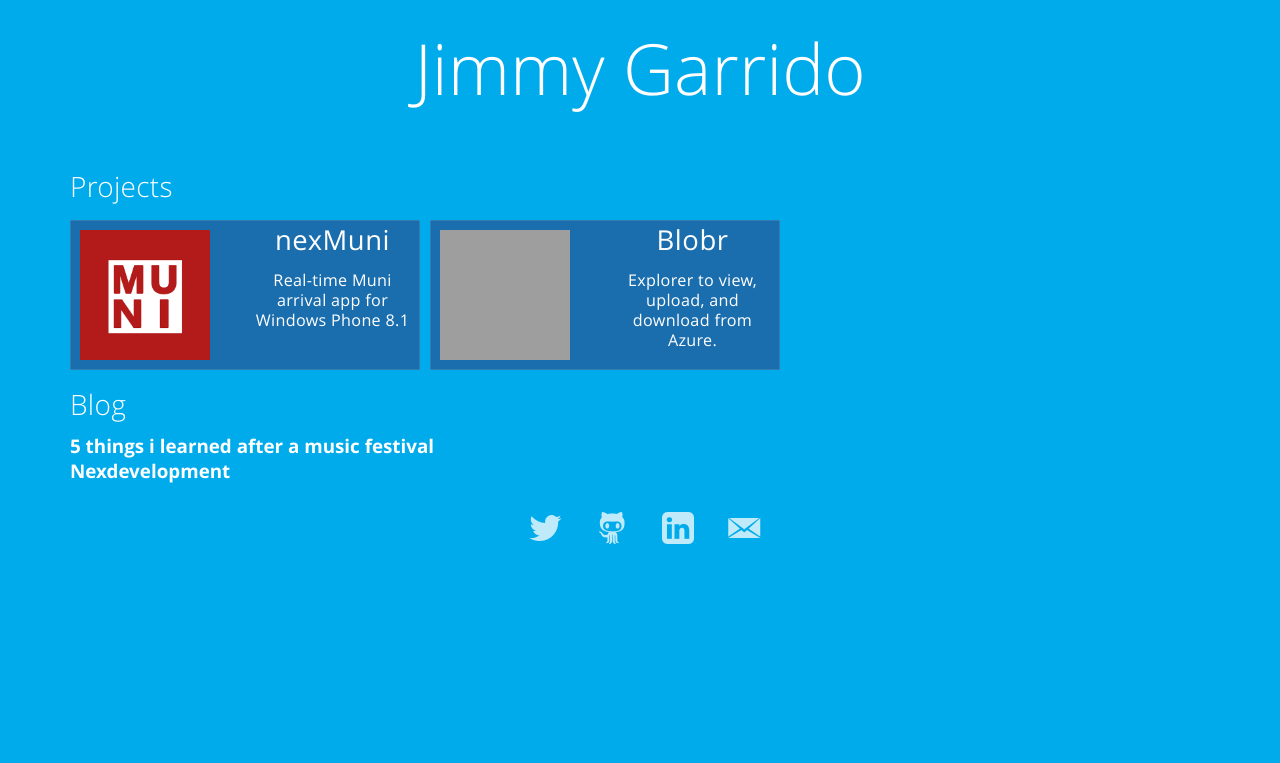
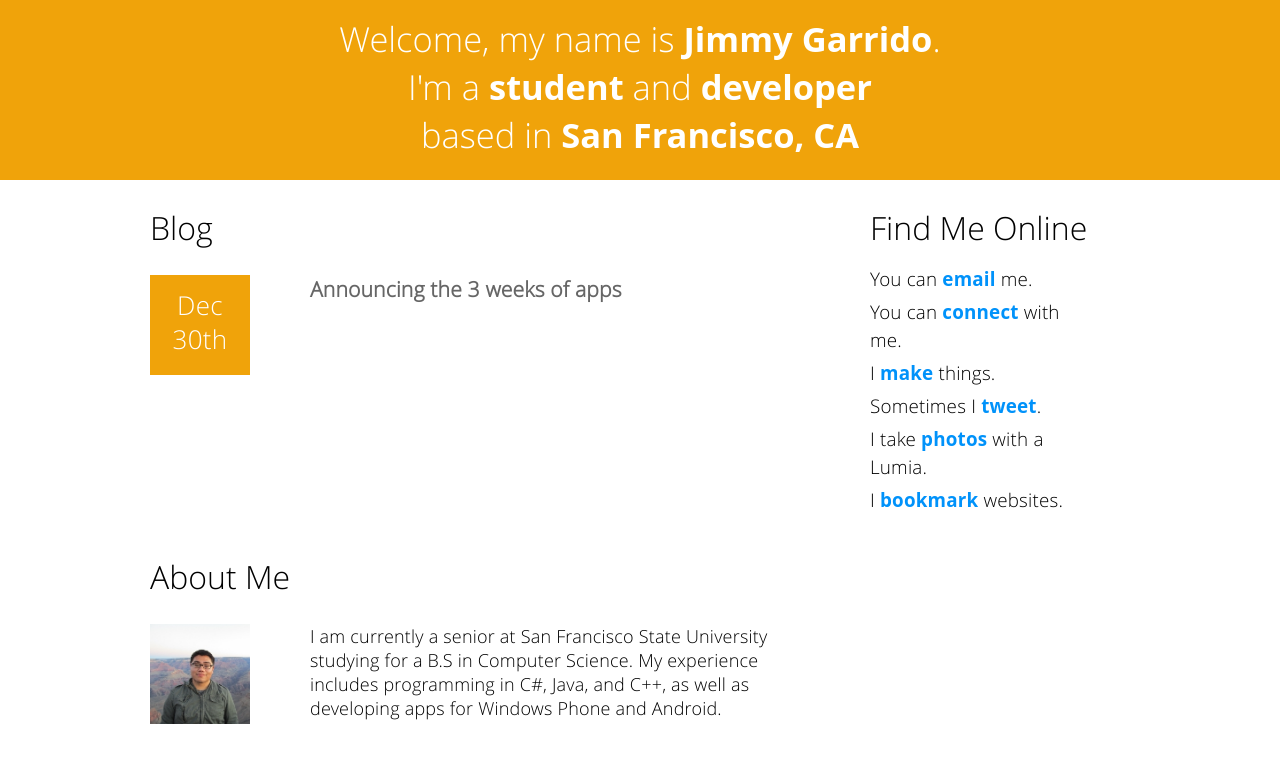
Before and after one commit to jimmgarrido/jimmgarr-site, a Jekyll site: the page built from jekyll.html, in a window 1280 px wide. Shown: the top 763 px of the page. Built offline with Jekyll 4.4.1, drawn with Linux system fonts in a browser that asks for light colours; grey boxes are pictures that could not be loaded.

Commit message:
Test new  layouts

```diff
--- a/_layouts/homepage.html
+++ b/_layouts/homepage.html
@@ -1,93 +1,249 @@
 <!DOCTYPE html>
-<html>
+<html lang="en">
 	<head>
-		<meta http-equiv="content-type" content="text/html; charset=utf-8" />
-		<meta name="viewport" content="width=device-width,initial-scale=1">
+		<meta name="viewport" content="width=device-width,initial-scale=1"></meta>
 
 		<title>Jimmy Garrido</title>
 
+		<link rel="stylesheet" href="css/metro-bootstrap.css">
+		<link rel="stylesheet" href="css/metro-bootstrap-responsive.min.css">
+		<link rel="stylesheet" href="css/iconFont.min.css">
 
-		<link rel="stylesheet" href="../css/metro-bootstrap.css">
-		<link rel="stylesheet" href="../css/metro-bootstrap-responsive.min.css">
-		<link rel="stylesheet" href="../css/iconFont.min.css">
-
-		<script src="../js/jquery.min.js"></script>
-		<script src="../js/jquery.widget.min.js"></script>
-		<script src="../js/metro.min.js"></script>
+		<script src="js/jquery.min.js"></script>
+		<script src="js/jquery.widget.min.js"></script>
+		<script src="s/metro.min.js"></script>
 
 		<script type="text/javascript">
+			var RandomColor = function(){
+				colors_of_the_rainbow = ["#A4C400", "#60A917", "#008A00", "#00ABA9", "#1BA1E2", "#0050EF",
+																"#6A00FF", "#AA00FF", "#D80073", "#A20025", "#E51400", "#FA6800",
+																"#F0A30A", "#76608A"];
+
+			var color = colors_of_the_rainbow[Math.floor(Math.random() * colors_of_the_rainbow.length)];
+
+			$("#header, #header-phone, #date-block, #mobile-date-block").css("background-color", color);
+			}
+
+			$(function(){
+				RandomColor();
+
+				$("#header, #header-phone, #date-block, #mobile-date-block").click(RandomColor);
+			});
 		</script>
+
+		<style>
+		#header {
+			background-color:#fa6800;
+			height: 190px;
+			margin-top:-10px;
+			padding-top:20px;
+		}
+
+		#header-phone {
+			background-color:#fa6800;
+			height: 175px;
+			margin-top:-10px;
+			padding-top:20px;
+		}
+
+		#header-text {
+			font-size:2.2em;
+			text-align:center;
+			color:white;
+		}
+
+		#mobile-header-text {
+			text-align:center;
+			color:white;
+		}
+
+		.metro h1 {
+			color:black;
+			font-size:32px;
+			text-align:left;
+		}
+
+		#mobile-h1 {
+			color:black;
+			font-size:2.6em;
+			text-align:center;
+		}
+
+		.metro h2 {
+			font-size:1.2em;
+			margin-bottom: -5px;
+		}
+
+		#mobile-h2 {
+			font-size:1.6em;
+			line-height: 25px;
+		}
+
+		.metro h3 {
+			font-size:21px;
+			line-height:28px;
+			margin-top: 0px;
+		}
+
+		#mobile-h3 {
+			font-size:2em;
+			text-align:center;
+			line-height: 4.2rem;
+			margin-bottom: 3px !important;
+		}
+
+		.metro p {
+			font-family: "Segoe UI Light", "Open Sans Light", Verdana, Arial, Helvetica, sans-serif;
+			font-weight: 300;
+			font-size: 18px;
+			line-height: 18pt;
+			letter-spacing: .20px;
+		}
+
+		#mobile-p {
+			text-align: center;
+			font-size: 1.5em;
+		}
+
+		.center-image {
+			margin:0 auto 0 auto;
+			display: block;
+		}
+
+		#date-block {
+			padding-top:16px;
+			width: 100px;
+			height: 100px;
+		}
+
+		#mobile-date-block {
+			width:80px;
+			height:80px;
+			padding-top:14px;
+			margin:0 auto 0 auto;
+			display:block"
+		}
+
+		.date {
+			color: white !important;
+			text-align: center !important;
+			padding:0 0 0 0 !important;
+			font-weight: 500 !important;
+			margin:0 0 6px 0 !important;
+			font-size: 26px !important;
+		}
+
+		.date-mobile {
+			color: white !important;
+			text-align: center !important;
+			padding:0 0 0 0 !important;
+			font-weight: 500 !important;
+			margin:0 0 -4px 0 !important;
+			font-size: 2em !important;
+		}
+
+		</style>
 	</head>
 
-	<body class="metro" style="background-color:#00abec">
-		<div class="container">
-			<div class="grid">
-				<div class="row">
-						<h1>Jimmy Garrido</h1>
-				</div>
-				<br>
-				<br>
-				<div style="text-align:left;">
-					<h2 style="color:white">Projects</h2>
+	<body class="metro">
+		<section id="header" class="grid no-phone">
+			<div class="container">
+				<h1 id="header-text">Welcome, my name is <strong>Jimmy Garrido</strong>.</h1>
+				<h1 id="header-text">I'm a <strong>student</strong> and <strong>developer</strong></h1>
+				<h1 id="header-text">based in <strong>San Francisco, CA</strong></h1>
+			</div>
+		</section>
+
+		<section id="header-phone" class="grid on-phone no-desktop no-tablet">
+			<div class="container">
+				<h1 id="mobile-header-text" style="font-size:2.6em">Welcome,</h1>
+				<h1 id="mobile-header-text" style="font-size:2.6em">My name is <strong>Jimmy Garrido</strong>.</h1>
+				<h1 id="mobile-header-text" style="font-size:2.1em">I'm a <strong>student</strong> and <strong>developer</strong></h1>
+				<h1 id="mobile-header-text" style="font-size:2.1em">based in <strong>San Francisco, CA</strong>.</h1>
+			</div>
+		</section>
+
+		<section class="grid no-phone">
+			<div class="container">
+				<div class="grid">
+					<div class="row" style="margin: 20px 0 40px 0">
+						<div class="span8 offset1">
+							<h1>Blog</h1>
+
+							{{ content }}
+
+						</div>
+						<div class="span3 offset1">
+							<h1 style="margin-bottom:20px">Find Me Online</h1>
+							<h2>You can <a href="mailto:jimmy@nexdev.co" style="color:#0092fa"><strong>email</strong></a> me.</h2>
+							<h2>You can <a href="https://www.linkedin.com/pub/jimmy-garrido/74/402/b21" style="color:#0092fa"><strong>connect</strong></a> with me.</h2>
+							<h2>I <a href="https://github.com/jimmgarrido" style="color:#0092fa"><strong>make</strong></a> things.</h2>
+							<h2>Sometimes I <a href="https://twitter.com/jimmgarrido" style="color:#0092fa"><strong>tweet</strong></a>.</h2>
+							<h2>I take <a href="http://instagram.com/jimmygarrido" style="color:#0092fa"><strong>photos</strong></a> with a Lumia.</h2>
+							<h2>I <a href="https://preserve.io/u/jimmgarr" style="color:#0092fa"><strong>bookmark</strong></a> websites.</h2>
+						</div>
+					</div>
+					<div class="row">
+						<div class="span8 offset1">
+							<h1>About Me</h1>
+							<div class="row" style="padding-top:10px">
+								<div class="span2">
+									<img src="assets/me.jpg" style="height:100px"/>
+								</div>
+								<div class="span6" style="margin-left:20px">
+									<p>
+										I am currently a senior at San Francisco State University
+										studying for a B.S in Computer Science. My experience includes
+										programming in C#, Java, and C++, as well as developing apps for
+										Windows Phone and Android.</p>
+								</div>
+							</div>
+						</div>
+					</div>
 				</div>
 			</div>
-			<div class="grid">
-				<div class="row no-phone no-tablet">
-					<a href="http://jimmygarrido.co/nexMuni">
-						<div class="tile double bg-darkCyan" data-click="transform">
-							<img src="../assets/nexmuni.png" style="height:130px; width:130px; margin-left:10px;margin-top:10px;">
-							<p style="margin-left:175px; margin-top:-130px; font-size:1.75em;text-align:center;color:white">nexMuni</p>
-							<p style="margin-left:175px; margin-top:20px;font-size:1.03em; text-align:center;padding-left:10px; padding-right:10px;color:white">Real-time Muni arrival app for Windows Phone 8.1</p>
+		</section>
+
+		<section class="grid on-phone no-desktop no-tablet">
+			<div class="container">
+				<div class="grid" style="margin-top:-10px">
+					<div class="row">
+						<div class="span8">
+							<h1 id="mobile-h1">Blog</h1>
+
+								{{ content }}
+
 						</div>
-					</a>
-					<a href="https://github.com/jimmgarrido/azurestorage">
-						<div class="tile double bg-darkCyan" data-click="transform">
-							<img src="../assets/azure.png" style="height:130px; width:130px; margin-left:10px;margin-top:10px;">
-							<p style="margin-left:175px; margin-top:-130px; font-size:1.75em;text-align:center;color:white">Blobr</p>
-							<p style="margin-left:175px; margin-top:20px;font-size:1.03em; text-align:center;padding-left:15px; padding-right:15px;color:white">Explorer to view, upload, and download from Azure.</p>
+					</div>
+					<div class="row">
+						<div class="span8">
+							<h1 id="mobile-h1">About Me</h1>
+							<div class="row" style="padding-top:5px; margin-bottom:35px">
+								<div class="span3">
+									<img src="assets/me.jpg" class="center-image" style="height:90px;"/>
+								</div>
+								<div class="span5" style="margin-left:-10px; padding: 0 8px 0 8px;">
+									<p id="mobile-p">
+										I am currently a senior at San Francisco State University
+										studying for a B.S in Computer Science. My experience includes
+										programming in C#, Java, and C++, as well as developing apps for
+										Windows Phone and Android.</p>
+								</div>
+							</div>
 						</div>
-					</a>
+					</div>
+					<div class="row">
+						<div class="span4" style="text-align:center">
+							<h1 style="color:black; font-size:2.4em; text-align:center; margin-bottom:20px">Find Me Online</h1>
+							<h2 id="mobile-h2">You can send me an <a href="mailto:jimmy@nexdev.co" style="color:#0092fa"><strong>email</strong></a>
+												or <a href="https://www.linkedin.com/pub/jimmy-garrido/74/402/b21" style="color:#0092fa"><strong>connect</strong></a>
+												 with me. I'm also on <a href="https://github.com/jimmgarrido" style="color:#0092fa"><strong>Github</strong></a>,
+												  <a href="https://twitter.com/jimmgarrido" style="color:#0092fa"><strong>Twitter</strong></a>, and
+												   <a href="http://instagram.com/jimmygarrido" style="color:#0092fa"><strong>Instagram</strong></a>.</h2>
+						</div>
+					</div>
 				</div>
-				<div class="row no-desktop no-tablet on-phone">
-					<a href="http://jimmygarrido.co/nexMuni">
-						<div class="tile double bg-darkCyan" data-click="transform" style="width:280px; height:120px">
-							<img src="../assets/nexmuni.png" style="height:100px; margin-left:10px;margin-top:10px;">
-							<p style="margin-left:110px; margin-top:-95px; font-size:1.65em;text-align:center;color:white">nexMUNI</p>
-							<p style="margin-left:110px; font-size:1.20em; text-align:center;padding-left:12px; padding-right:12px;color:white">Real-time Muni arrival app for Windows Phone 8.1</p>
-						</div>
-					</a>
-					<a href="https://github.com/jimmgarrido/azurestorage">
-						<div class="tile double bg-darkCyan" data-click="transform" style="width:280px; height:120px">
-							<img src="../assets/azure.png" style="height:100px; margin-left:10px;margin-top:10px;">
-							<p style="margin-left:110px; margin-top:-95px; font-size:1.65em;text-align:center;color:white">Blobr</p>
-							<p style="margin-left:110px; font-size:1.20em; text-align:center;padding-left:12px; padding-right:12px;color:white">Explorer to view, upload, and download from Azure.</p>
-						</div>
-					</a>
-				</div>
-				<div style="text-align:left;">
-					{{ content }}
-				</div>
-				<nav class="horizontal-menu compact" style="text-align:center">
-					<ul>
-						<li>
-							<a href="https://twitter.com/jimmgarrido">
-								<i class="icon-twitter" style="font-size:32px;color:white; opacity:.75">
-							</a></i></li>
-							<li>
-							<a href="https://github.com/jimmgarrido">
-								<i class="icon-github" style="font-size:32px; color:white; opacity:.75">
-							</a></i></li>
-							<li>
-							<a href="https://linkedin.com/pub/jimmy-garrido/74/402/b21/">
-								<i class="icon-linkedin" style="font-size:32px; color:white; opacity:.75">
-							</a></i></li>
-							<li>
-							<a href="mailto:jimmygarrido@nexdev.co">
-								<i class="icon-mail" style="font-size:32px; color:white; opacity:.75">
-							</a></i></li>
-					</ul>
-				</nav>
 			</div>
-		</div>
+		</section>
 	</body>
 </html>
--- a/index.html
+++ b/index.html
@@ -4,7 +4,6 @@
 		<meta name="viewport" content="width=device-width,initial-scale=1"></meta>
 
 		<title>Jimmy Garrido</title>
-
 
 		<link rel="stylesheet" href="css/metro-bootstrap.css">
 		<link rel="stylesheet" href="css/metro-bootstrap-responsive.min.css">
--- a/jekyll.html
+++ b/jekyll.html
@@ -3,19 +3,71 @@
 layout: homepage
 
 ---
+{% for post in site.posts limit:1 %}
+<!--Blog layout for bigger toys-->
+<div class="row no-phone" style="padding-top:10px; margin-bottom:35px">
+	<div class="span2">
+		<div id="date-block">
+			<h3 class="date">
+				{% assign m = post.date | date: "%B" %}
+				{% case m %}
+				  {% when 'April' or 'May' or 'June' or 'July' %}{{ m }}
+				  {% when 'September' %}Sept
+				  {% else %}{{ post.date | date: "%b" }}
+				{% endcase %}
 
-<div style="text-align:left;">
-	<h2 style="color:white">Blog</h2>
+			</h3>
+			<h3 class="date">
+				{% assign d = post.date | date: "%-d" %}
+				{% case d %}
+				  {% when '1' or '21' or '31' %}{{ d }}st
+				  {% when '2' or '22' %}{{ d }}nd
+				  {% when '3' or '23' %}{{ d }}rd
+				  {% else %}{{ d }}th
+				{% endcase %}
+			</h3>
+		</div>
+	</div>
+	<div class="span6">
+		<a href="{{ post.url }}">
+			<h3>{{ post.title }}</h3></a>
+		{% if post.description %}
+		<p>{{ post.description }}</p>
+		{% endif %}
+	</div>
 </div>
-<div class="grid">
-	<dl style="color:white; font-size:1.2em;">
-	{% for post in site.posts limit:5 %}
-		<a href="{{ post.url }}" style="color:white">
-			<dt style="padding-bottom:5px">{{ post.title }}</dt>
-		</a>
+
+<!--Blog layout for mobile-->
+<div class="row on-phone no-desktop no-tablet"  style="margin-bottom:35px">
+	<div class="span2">
+		<div id="mobile-date-block">
+			<h3 class="date-mobile">
+				{% assign m = post.date | date: "%B" %}
+				{% case m %}
+				  {% when 'April' or 'May' or 'June' or 'July' %}{{ m }}
+				  {% when 'September' %}Sept
+				  {% else %}{{ post.date | date: "%b" }}
+				{% endcase %}
+
+			</h3>
+			<h3 class="date-mobile">
+				{% assign d = post.date | date: "%-d" %}
+				{% case d %}
+				  {% when '1' or '21' or '31' %}{{ d }}st
+				  {% when '2' or '22' %}{{ d }}nd
+				  {% when '3' or '23' %}{{ d }}rd
+				  {% else %}{{ d }}th
+				{% endcase %}
+			</h3>
+		</div>
+	</div>
+	<div class="span9">
+		<a href="{{ post.url }}">
+			<h3 id="mobile-h3">{{ post.title }}</h3></a>
 		{% if post.description %}
-		<dd>{{ post.description }}</dd>
+		<p id="mobile-p">{{ post.description }}</p>
+		<p id="mobile-p"><a href="{{ post.url }}"> Read More</a></p>
 		{% endif %}
-	{% endfor %}
-	</dl>
+	</div>
 </div>
+{% endfor %}
```
Also changed, not shown: _drafts/2014-09-11-5 Things I Learned After A Music Festival.md (added, +17 -0 lines), _posts/2014-08-11-5 Things I Learned After A Music Festival.md (deleted, +0 -17 lines), _posts/2014-12-30-Announcing The 3 Weeks of Apps.md (added, +17 -0 lines), _drafts/2014-07-27-nexDevelopment.md (renamed from _posts/2014-07-27-nexDevelopment.md).
